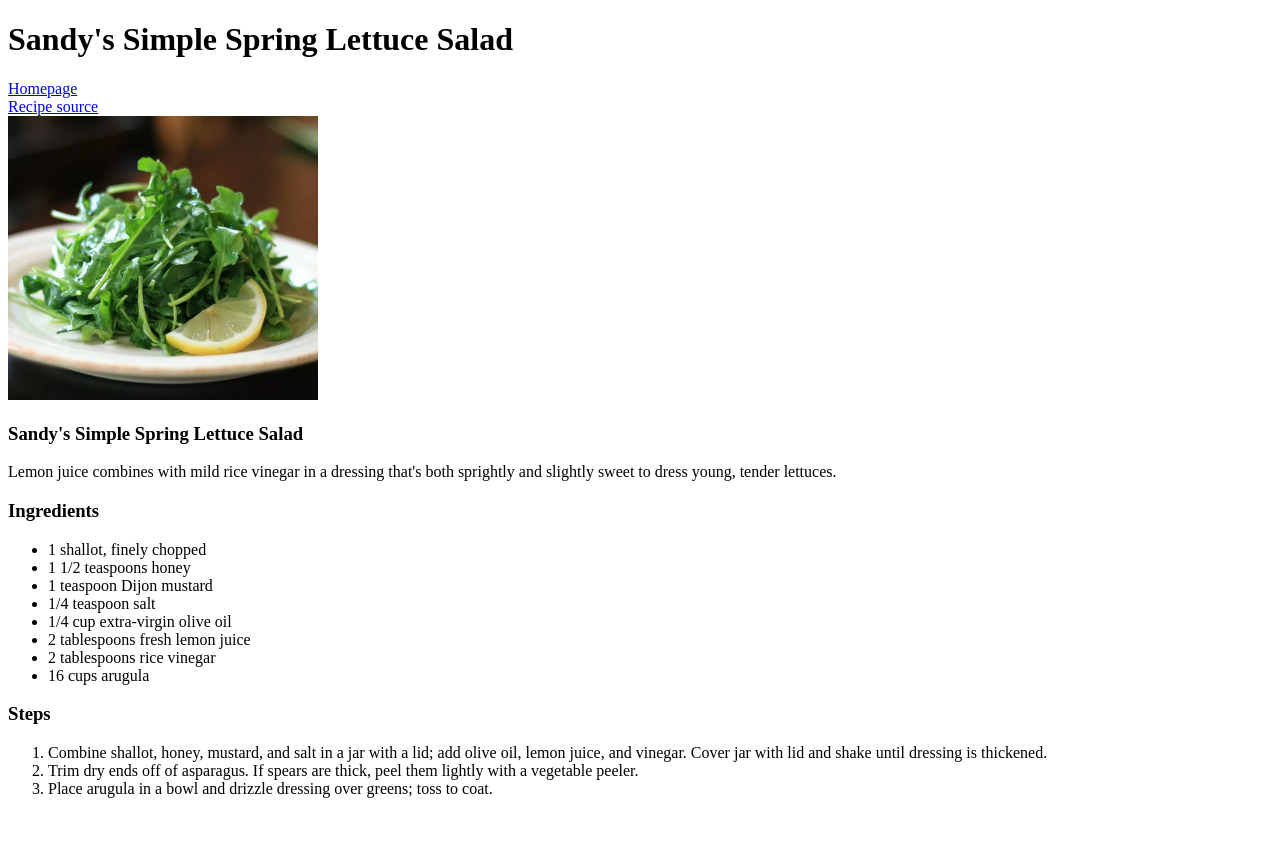
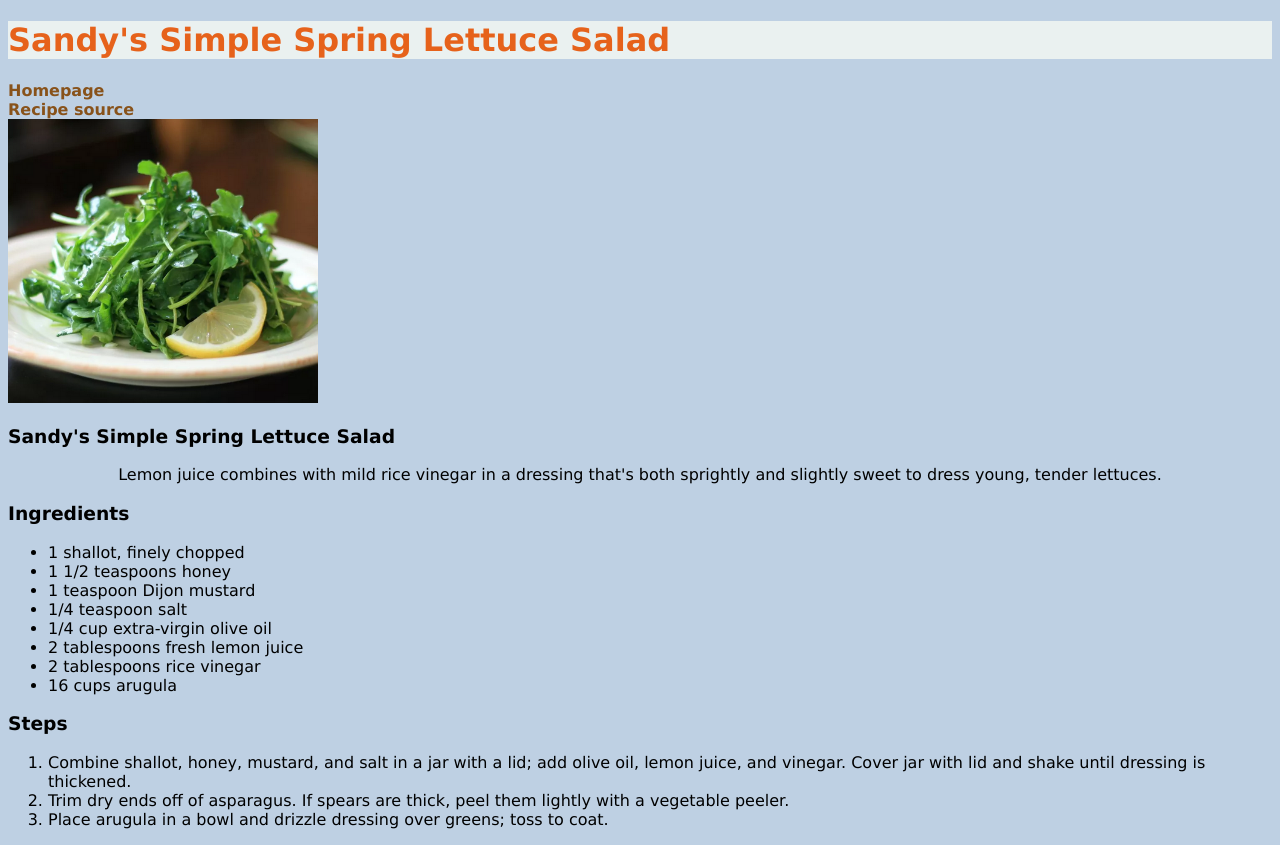
Before and after one commit to stormKx18/odin-recipes, a plain HTML site: page recipes/sandysalad.html in a window 1280 px wide. Before the commit the page ends 814 px from the top, so only its background shows below. Drawn offline with Linux system fonts and the light colour scheme.

Commit message:
Added style to html files using css

```diff
--- a/recipes/sandysalad.html
+++ b/recipes/sandysalad.html
@@ -4,9 +4,10 @@
     <meta charset="UTF-8">
     <meta name="viewport" content="width=device-width, initial-scale=1.0">
     <title>Sandy's Simple Spring Lettuce Salad</title>
+    <link rel="stylesheet" href="../style.css">
 </head>
 <body>
-    <h1>Sandy's Simple Spring Lettuce Salad</h1>
+    <h1 class="banner">Sandy's Simple Spring Lettuce Salad</h1>
     <a href="../index.html">Homepage</a>
     <br>
     <a href="https://www.allrecipes.com/recipe/240460/sandys-simple-spring-lettuce-salad/" target="_blank" >Recipe source</a>
@@ -15,9 +16,9 @@
 
     <img src="../img/sandysalad.png" alt="sandysalad" width="310">
 
-    <h3>Sandy's Simple Spring Lettuce Salad</h4>
+    <h3 >Sandy's Simple Spring Lettuce Salad</h4>
 
-    <p>Lemon juice combines with mild rice vinegar in a dressing that's both sprightly and slightly sweet to dress young, tender lettuces.</p>
+    <p id="description">Lemon juice combines with mild rice vinegar in a dressing that's both sprightly and slightly sweet to dress young, tender lettuces.</p>
 
     <h3>Ingredients</h3>
     <ul>
--- /dev/null
+++ b/style.css
@@ -0,0 +1,24 @@
+* {
+    font-family: Verdana, Geneva, Tahoma, sans-serif;
+    background-color: #bed0e3;
+}
+
+h1 {
+    color: rgb(230, 98, 27);
+
+}
+
+
+a {
+    text-decoration: none;
+    font-weight: bold;
+    color: rgb(136, 82, 26);
+}
+
+.banner {
+    background-color: rgb(234, 241, 240);
+}
+
+#description{
+   text-align: center;
+}
```
Also changed, not shown: index.html (+2 -1 lines), recipes/asparagus.html (+3 -2 lines).
